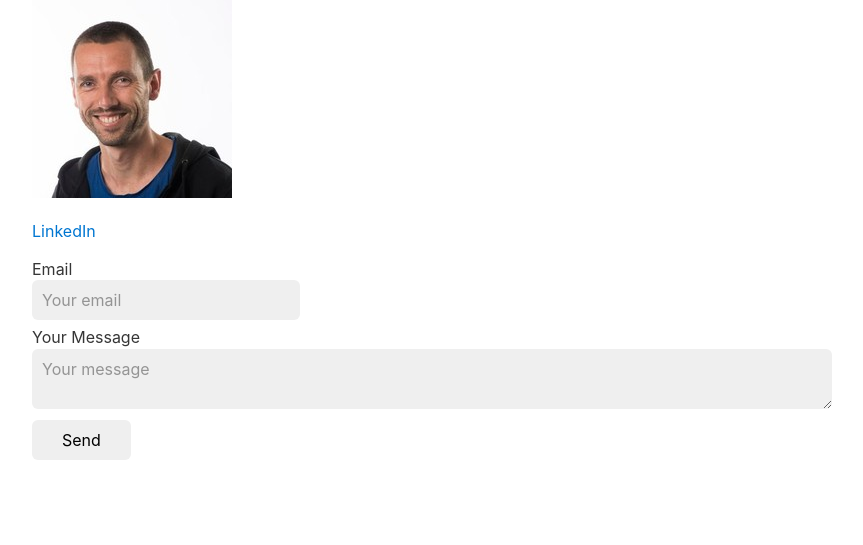
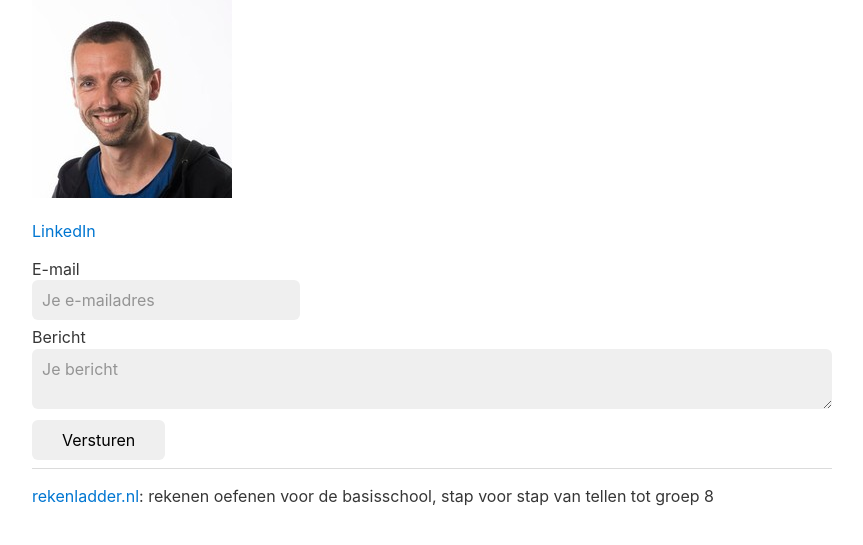
Before and after one commit to luukbuit/luukbuit.github.io, a plain HTML site: page index.html in a window 1280 px wide. Shown: the part 87-632 px from the top of the page, without its empty margins (208-1071 px from the left). Drawn offline with Linux system fonts and the light colour scheme.

Commit message:
Homepage: link naar rekenladder.nl, formulier in het Nederlands
Co-Authored-By: Claude Opus 5.5 <noreply@anthropic.com>

```diff
--- a/index.html
+++ b/index.html
@@ -1,5 +1,5 @@
 <!doctype html>
-<html>
+<html lang="nl">
 
 <head>
   <meta charset="utf-8">
@@ -23,12 +23,18 @@
 
 
   <form method="POST" action="https://formspree.io/f/xqkgyyeb">
-    <label>Email</label>
-    <input type="email" name="email"placeholder="Your email" />
-    <label>Your Message</label>
-    <textarea name="message" placeholder="Your message"></textarea>
-    <input type="submit" value="Send" />
+    <label>E-mail</label>
+    <input type="email" name="email" placeholder="Je e-mailadres" />
+    <label>Bericht</label>
+    <textarea name="message" placeholder="Je bericht"></textarea>
+    <input type="submit" value="Versturen" />
   </form>
+
+  <hr>
+
+  <p>
+    <a href="https://rekenladder.nl/">rekenladder.nl</a>: rekenen oefenen voor de basisschool, stap voor stap van tellen tot groep 8
+  </p>
 
 </body>
 
```
